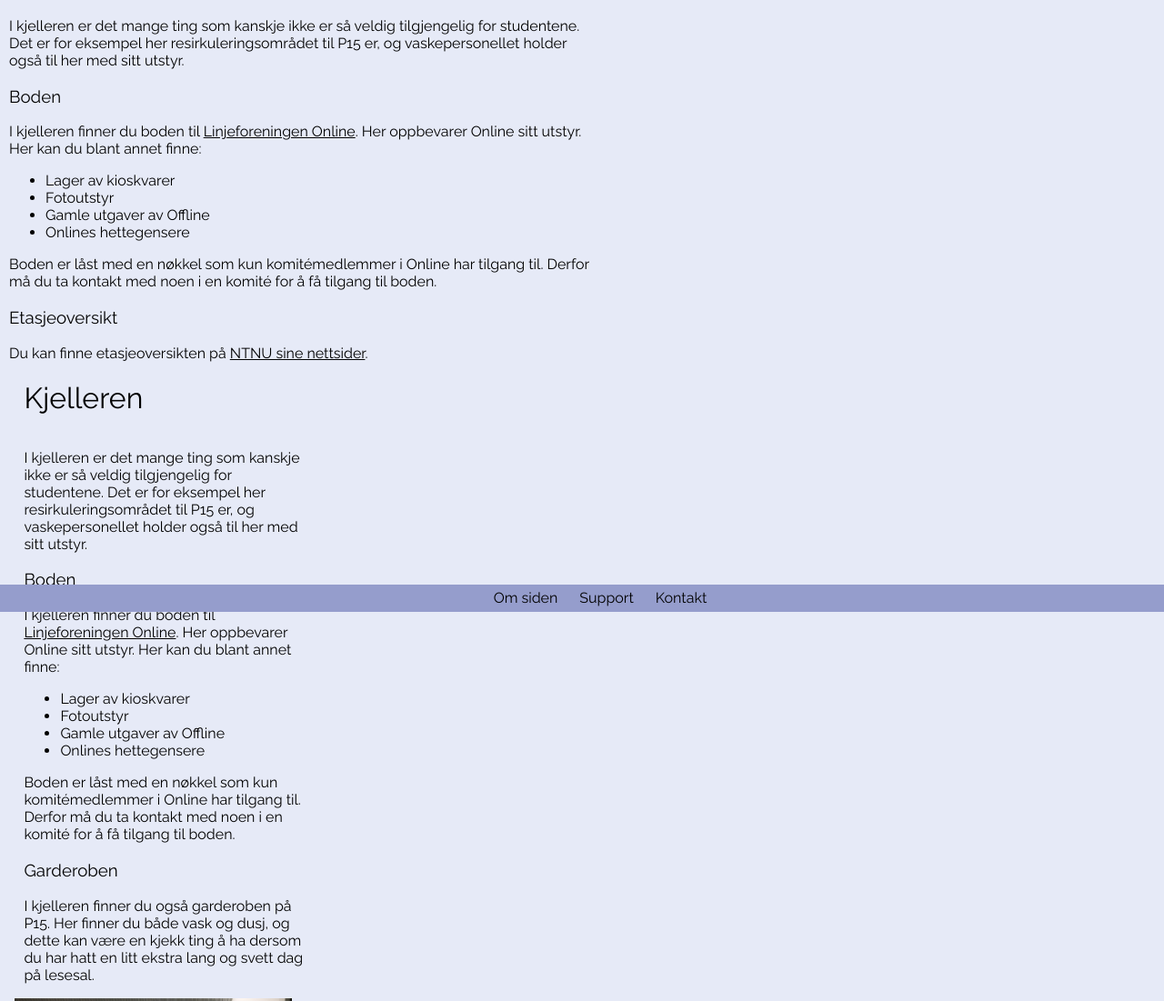
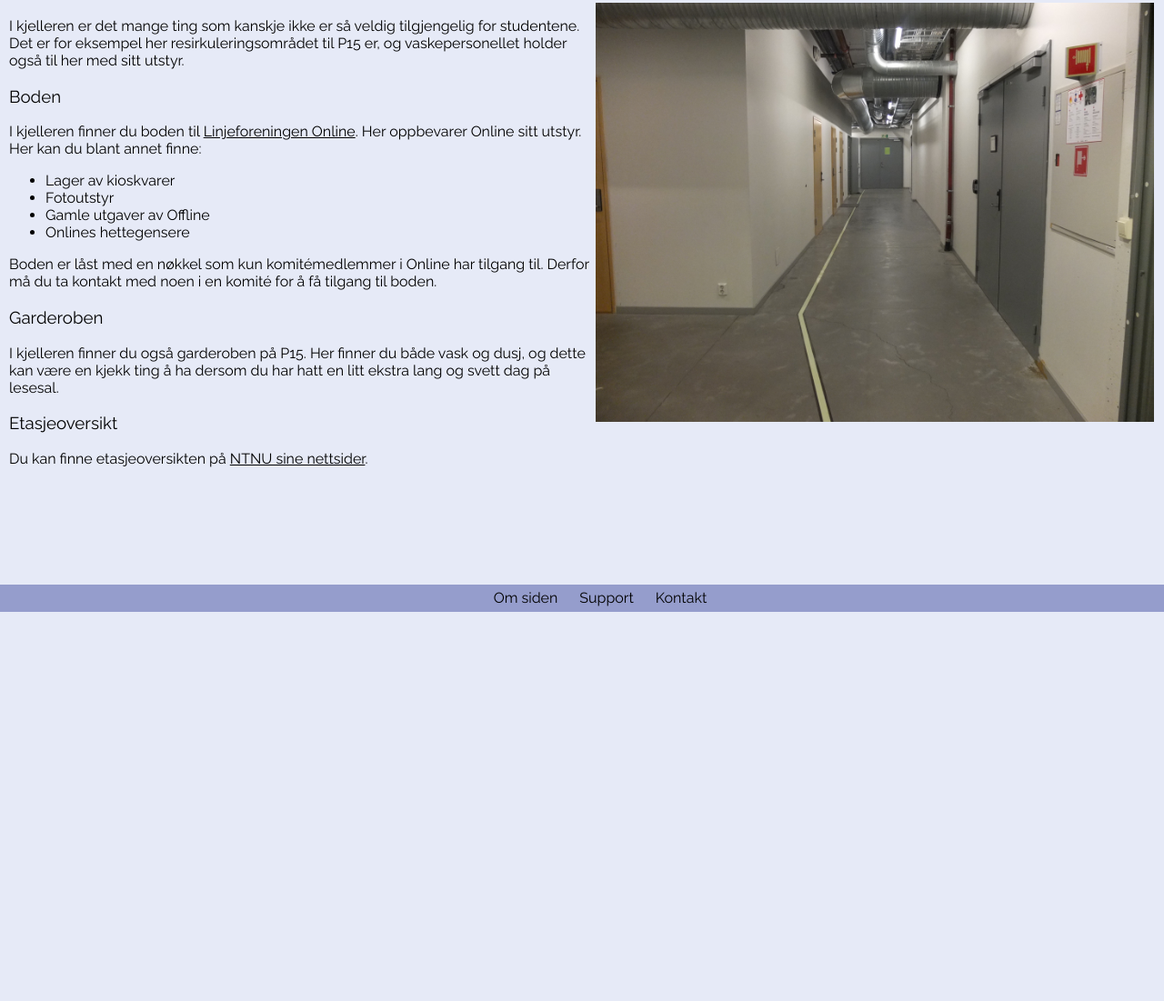
Before and after one commit to agnetedjupvik/webtek, a plain HTML site: page etasjer/kjeller.html in a window 1280 px wide. Shown: the part 127-1228 px from the top of the page at 91% size. After the commit the page ends 800 px from the top, so only its background shows below. Drawn offline with Linux system fonts and the light colour scheme.

Commit message:
Fixed kjeller.html
The footer is now placed at the bottom of the page, and the photo floats
to the right of the paragraph.

```diff
--- a/etasjer/kjeller.html
+++ b/etasjer/kjeller.html
@@ -35,31 +35,13 @@ PURPOSE: Describe kjelleren
         </ul>
         <p>Boden er låst med en nøkkel som kun komitémedlemmer i Online har tilgang til. Derfor må du ta kontakt med noen i en komité for å få tilgang til boden.</p>
 
-		<h3>Etasjeoversikt</h3>
-		<p>Du kan finne etasjeoversikten på <a href="https://www.ntnu.no/kartold/gloeshaugen/hoegskoleringen-3/kjeller/">NTNU sine nettsider</a>.</p>
-
-<div class="content">
-	<h1>Kjelleren</h1>
-	<div class="text">
-		<p>
-			I kjelleren er det mange ting som kanskje ikke er så veldig tilgjengelig for studentene. Det er for eksempel her resirkuleringsområdet til P15 er, og vaskepersonellet holder også til her med sitt utstyr.
-		</p>
-		<h3>Boden</h3>
-		<p>
-			I kjelleren finner du boden til <a href="../linjeforeninger/online.html">Linjeforeningen Online</a>. Her oppbevarer Online sitt utstyr. Her kan du blant annet finne:
-		</p>
-		<ul>
-			<li>Lager av kioskvarer</li>
-			<li>Fotoutstyr</li>
-			<li>Gamle utgaver av Offline</li>
-			<li>Onlines hettegensere</li>
-		</ul>
-		<p>Boden er låst med en nøkkel som kun komitémedlemmer i Online har tilgang til. Derfor må du ta kontakt med noen i en komité for å få tilgang til boden.</p>
-
         <h3>Garderoben</h3>
         <p>
         I kjelleren finner du også garderoben på P15. Her finner du både vask og dusj, og dette kan være en kjekk ting å ha dersom du har hatt en litt ekstra lang og svett dag på lesesal.
         </p>
+
+        <h3>Etasjeoversikt</h3>
+        <p>Du kan finne etasjeoversikten på <a href="https://www.ntnu.no/kartold/gloeshaugen/hoegskoleringen-3/kjeller/">NTNU sine nettsider</a>.</p>
 
       </div>
       <div class="photo">
```
Lines whose indentation alone changed are shown as unchanged.
